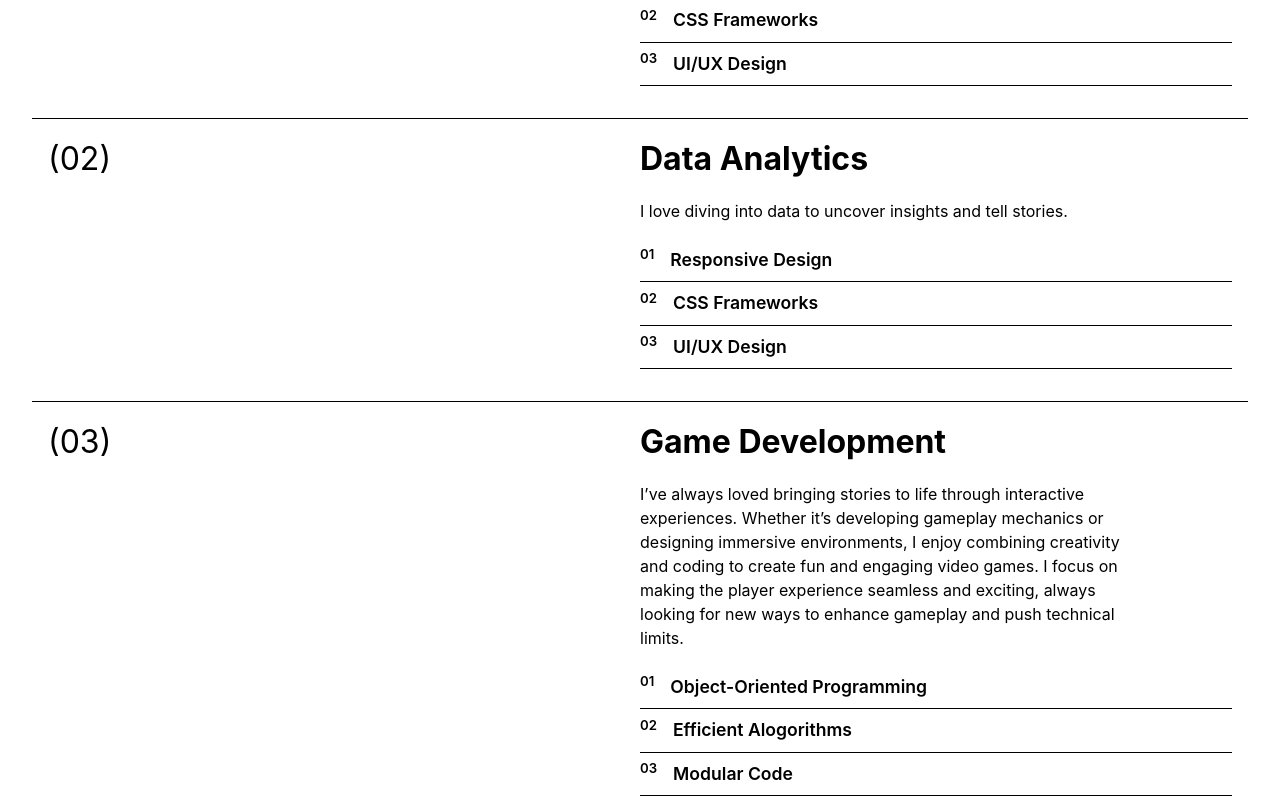
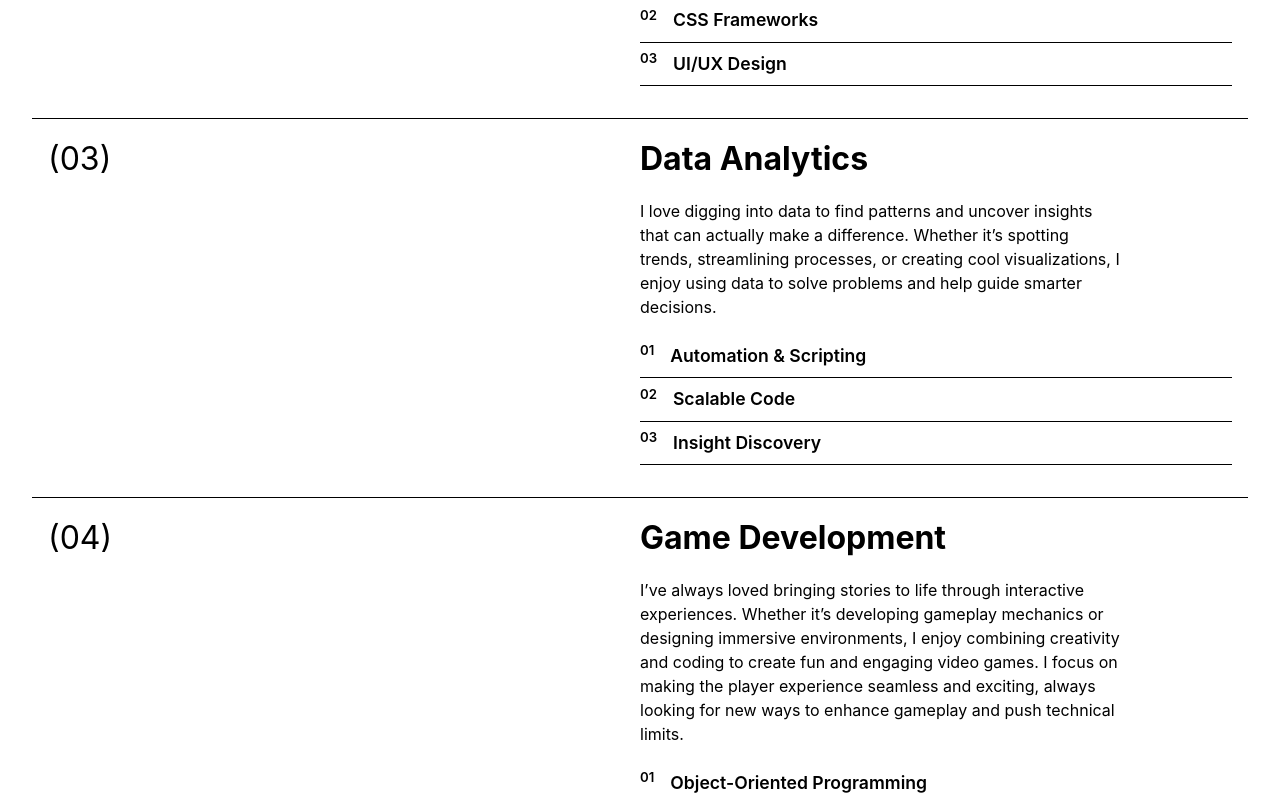
Before and after one commit to BigDaveCoding/react-practice, a React (Vite) app in the folder my-first-react-project/: page / in a window 1280 px wide. Shown: the part 1840-2640 px from the top of the page. Built offline with nearby package versions, Linux system fonts and the light colour scheme.

Commit message:
updated column numbers in interests and key points in data analytics section

```diff
--- a/my-first-react-project/src/interests.jsx
+++ b/my-first-react-project/src/interests.jsx
@@ -16,7 +16,8 @@ function Interests() {
                                 Whether it’s designing websites that are easy to use and visually stunning, exploring new tech like animations and interactive features,\
                                 or diving into data to understand what works best—I'm always learning and pushing my boundaries to build something meaningful"
 
-    const data_analytics_text = "I love diving into data to uncover insights and tell stories."
+    const data_analytics_text = "I love digging into data to find patterns and uncover insights that can actually make a difference.\
+                                 Whether it’s spotting trends, streamlining processes, or creating cool visualizations, I enjoy using data to solve problems and help guide smarter decisions."
 
     const game_dev_text = "I’ve always loved bringing stories to life through interactive experiences.\
                             Whether it’s developing gameplay mechanics or designing immersive environments, I enjoy combining creativity and coding to create fun and engaging video games.\
@@ -106,7 +107,7 @@ function Interests() {
                 duration: 2,
                 scrollTrigger: {
                     trigger: intro,
-                    start: 'top 70%',
+                    start: 'top 65%',
                     end: 'bottom 50%',
                     // markers: true,
                 }
@@ -231,20 +232,20 @@ function Interests() {
                 </div>
 
                 <div ref={dataAnalyticsSection} className="services_grid s_grid_item">
-                    <span className="s_grid_column_one">(02)</span>
+                    <span className="s_grid_column_one">(03)</span>
                     <div className = "service">
                         <h4>Data Analytics</h4>
                         <p>{data_analytics_text}</p>
                         <ul>
-                            <li><span className="service_list_key"><sup>01</sup></span>Responsive Design</li>
-                            <li><span className="service_list_key"><sup>02</sup></span>CSS Frameworks</li>
-                            <li><span className="service_list_key"><sup>03</sup></span>UI/UX Design</li>
+                            <li><span className="service_list_key"><sup>01</sup></span>Automation & Scripting</li>
+                            <li><span className="service_list_key"><sup>02</sup></span>Scalable Code</li>
+                            <li><span className="service_list_key"><sup>03</sup></span>Insight Discovery</li>
                         </ul>
                     </div>
                 </div>
 
                 <div ref={gameDevSection} className="services_grid s_grid_item">
-                    <span className="s_grid_column_one">(03)</span>
+                    <span className="s_grid_column_one">(04)</span>
                     <div className = "service">
                         <h4>Game Development</h4>
                         <p>{game_dev_text}</p>
```
